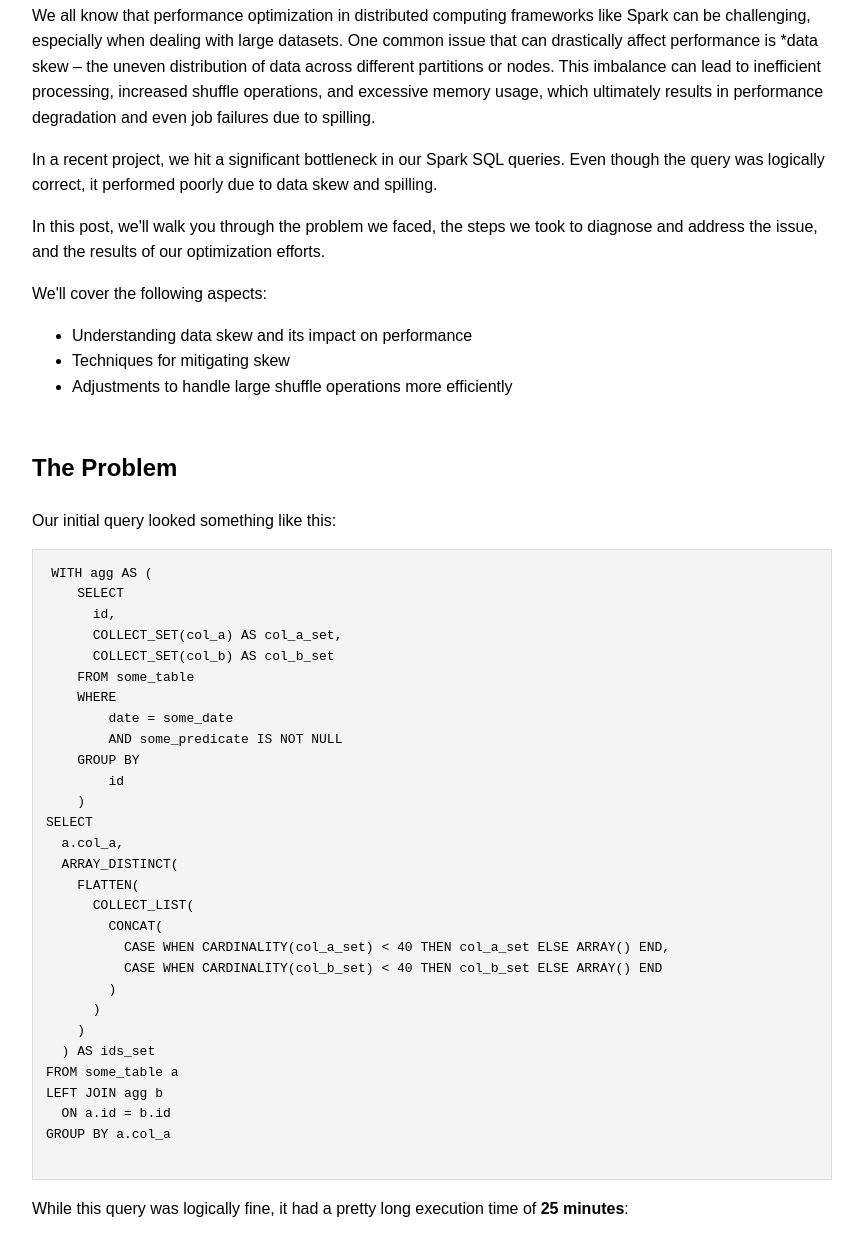
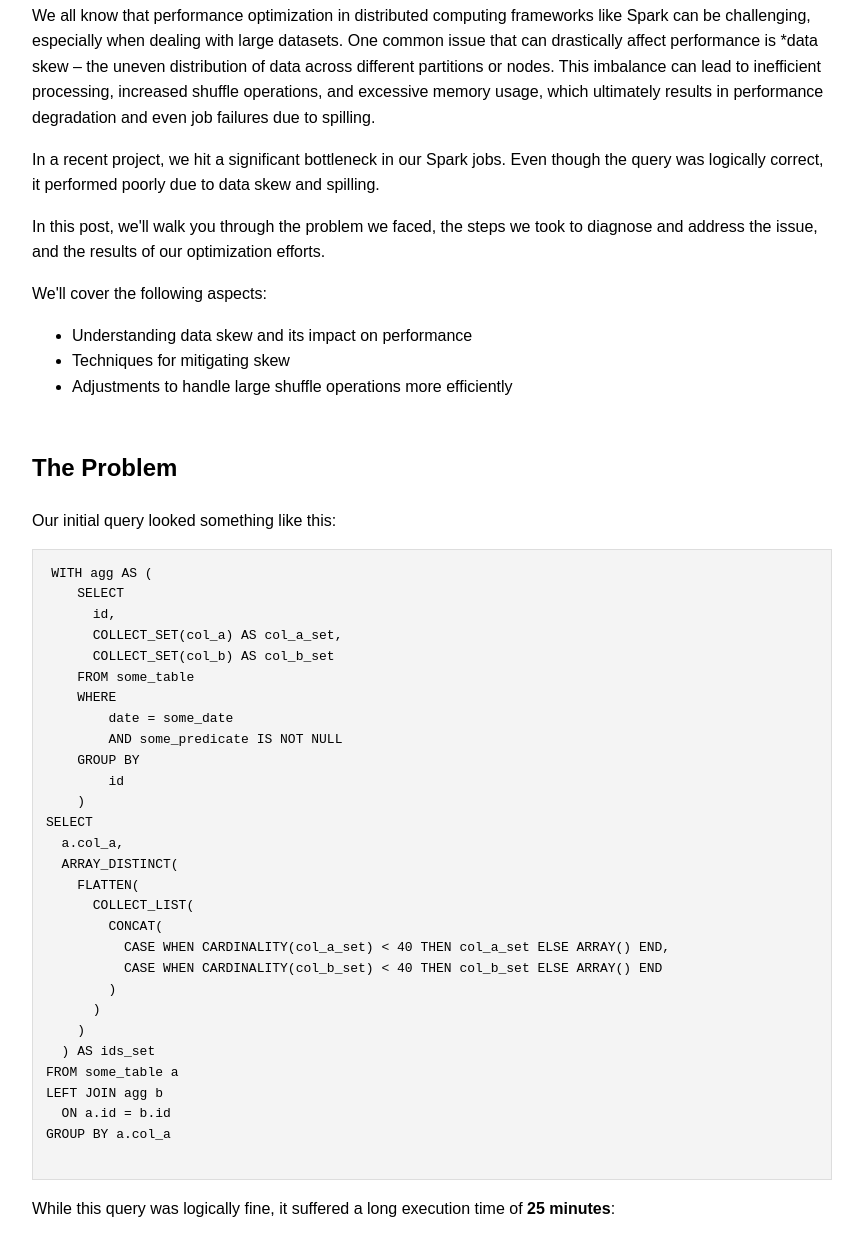
Before and after one commit to eldar-elne/read-post-spark-opt, a plain HTML site: page index.html in a window 1280 px wide. Shown: the part 387-1622 px from the top of the page, without its empty margins (208-1071 px from the left). Drawn offline with Linux system fonts and the light colour scheme.

Commit message:
Update index.html

```diff
--- a/index.html
+++ b/index.html
@@ -3,7 +3,7 @@
 <head>
     <meta charset="UTF-8">
     <meta name="viewport" content="width=device-width, initial-scale=1.0">
-    <title>Solving Data Skew and Spilling in Spark SQL</title>
+    <title>Solving Data Skew and Spilling in Spark</title>
     <style>
         h2 {
             margin-top: 50px;
@@ -95,7 +95,7 @@
           This imbalance can lead to inefficient processing, increased shuffle operations, and excessive memory usage, which ultimately results in performance degradation and even job failures due to spilling.
         </p>
         <p>
-          In a recent project, we hit a significant bottleneck in our Spark SQL queries.
+          In a recent project, we hit a significant bottleneck in our Spark jobs.
           Even though the query was logically correct, it performed poorly due to data skew and spilling.
         </p>
         <p>
@@ -140,7 +140,7 @@
   ON a.id = b.id
 GROUP BY a.col_a
         </code></pre>
-        <p>While this query was logically fine, it had a pretty long execution time of <b>25 minutes</b>:</p>
+        <p>While this query was logically fine, it suffered a long execution time of <b>25 minutes</b>:</p>
         <img src="assets/skew/total_time.png" alt="Spark Issue">
 
         <h2>The Solution</h2>
```
